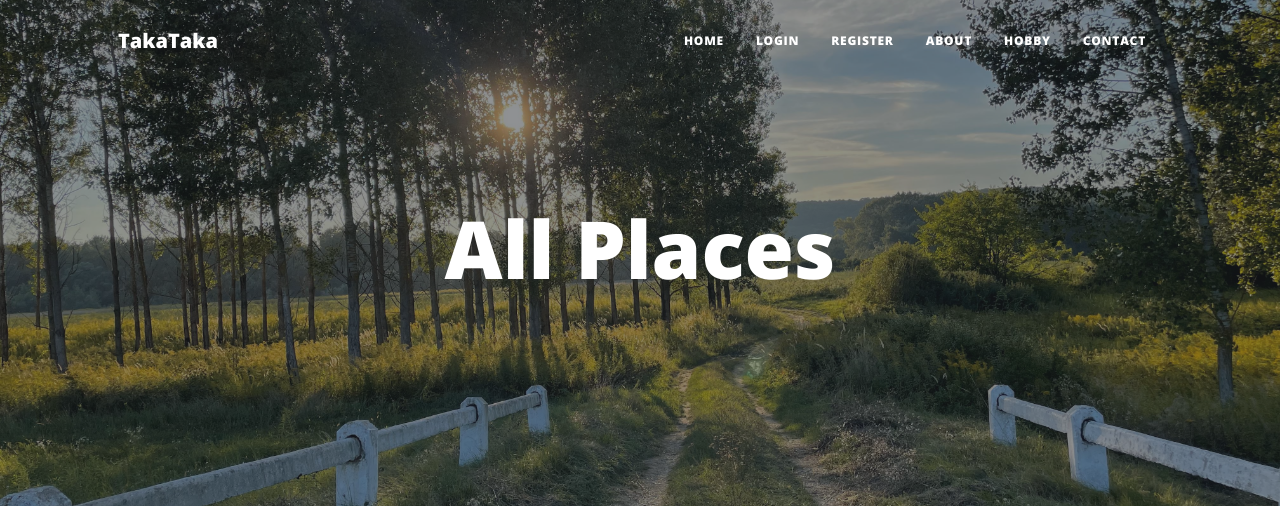
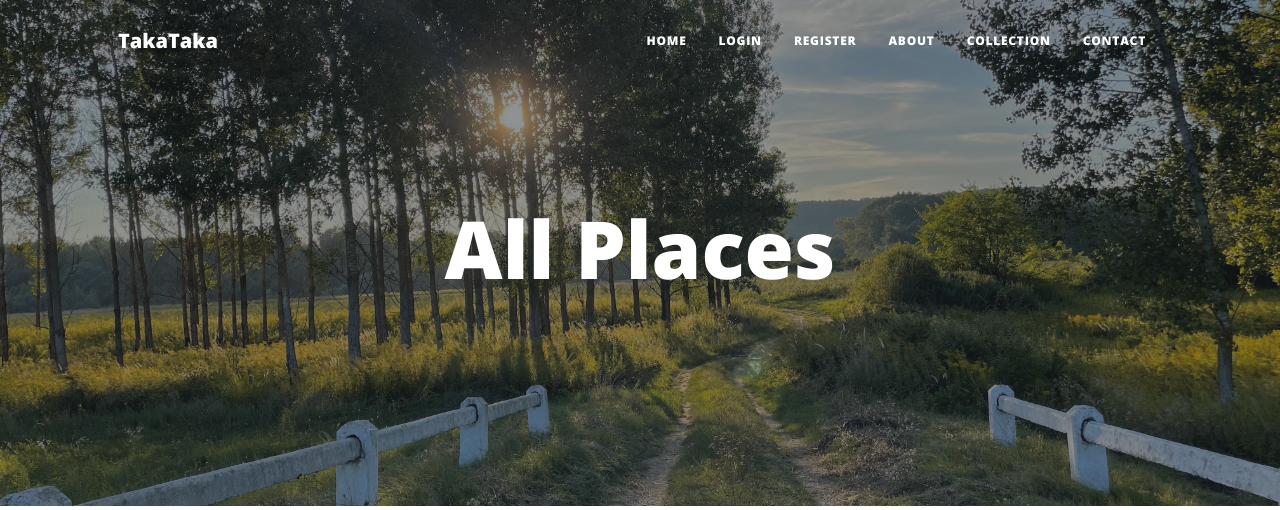
Before and after one commit to taka-rl/flask_webapp, a Flask app: page /places in a window 1280 px wide. Shown: the top 510 px of the page. Run offline with Flask 3, Linux system fonts and the light colour scheme; data that the repository does not hold is empty; some libraries are stand-ins or nearby versions.

Commit message:
updated README.md rename hobby to collection

```diff
--- a/main.py
+++ b/main.py
@@ -284,9 +284,9 @@ def about():
     return render_template("about.html")
 
 
-@app.route("/hobby")
-def hobby():
-    return render_template("hobby.html")
+@app.route("/collection")
+def collection():
+    return render_template("collection.html")
 
 
 @app.route('/places')
--- a/templates/hobby.html
+++ b/templates/collection.html
@@ -9,7 +9,7 @@
     <div class="row gx-4 gx-lg-5 justify-content-center">
       <div class="col-md-10 col-lg-8 col-xl-7">
         <div class="page-heading">
-          <h1>Hobby</h1>
+          <h1>Collection</h1>
           <span class="subheading">These are what I love</span>
         </div>
       </div>
--- a/templates/header.html
+++ b/templates/header.html
@@ -101,8 +101,8 @@
             <li class="nav-item">
               <a
                 class="nav-link px-lg-3 py-3 py-lg-4"
-                href="{{ url_for('hobby') }}"
-                >Hobby</a
+                href="{{ url_for('collection') }}"
+                >Collection</a
               >
             </li>
             {% if current_user.id == 1: %}
--- a/templates/index.html
+++ b/templates/index.html
@@ -10,7 +10,7 @@
       <div class="col-md-10 col-lg-8 col-xl-7">
         <div class="site-heading">
           <h1>Takataka's Blog</h1>
-          <span class="subheading">--- A collection of random things ---</span>
+          <span class="subheading">Welcome to my blog</span>
         </div>
       </div>
     </div>
--- a/templates/places.html
+++ b/templates/places.html
@@ -54,7 +54,7 @@
           {% endfor %}
   	  </table>
 
-      <p><a href="{{ url_for('hobby') }}">Return to Hobby page</a></p>
+      <p><a href="{{ url_for('collection') }}">Return to Hobby page</a></p>
         {% if current_user.id == 1: %}
         <p><a href="{{ url_for('add_place') }}">Would you like to add a new place?</a></p>
         {% endif %}
```
Also changed, not shown: README.md.
